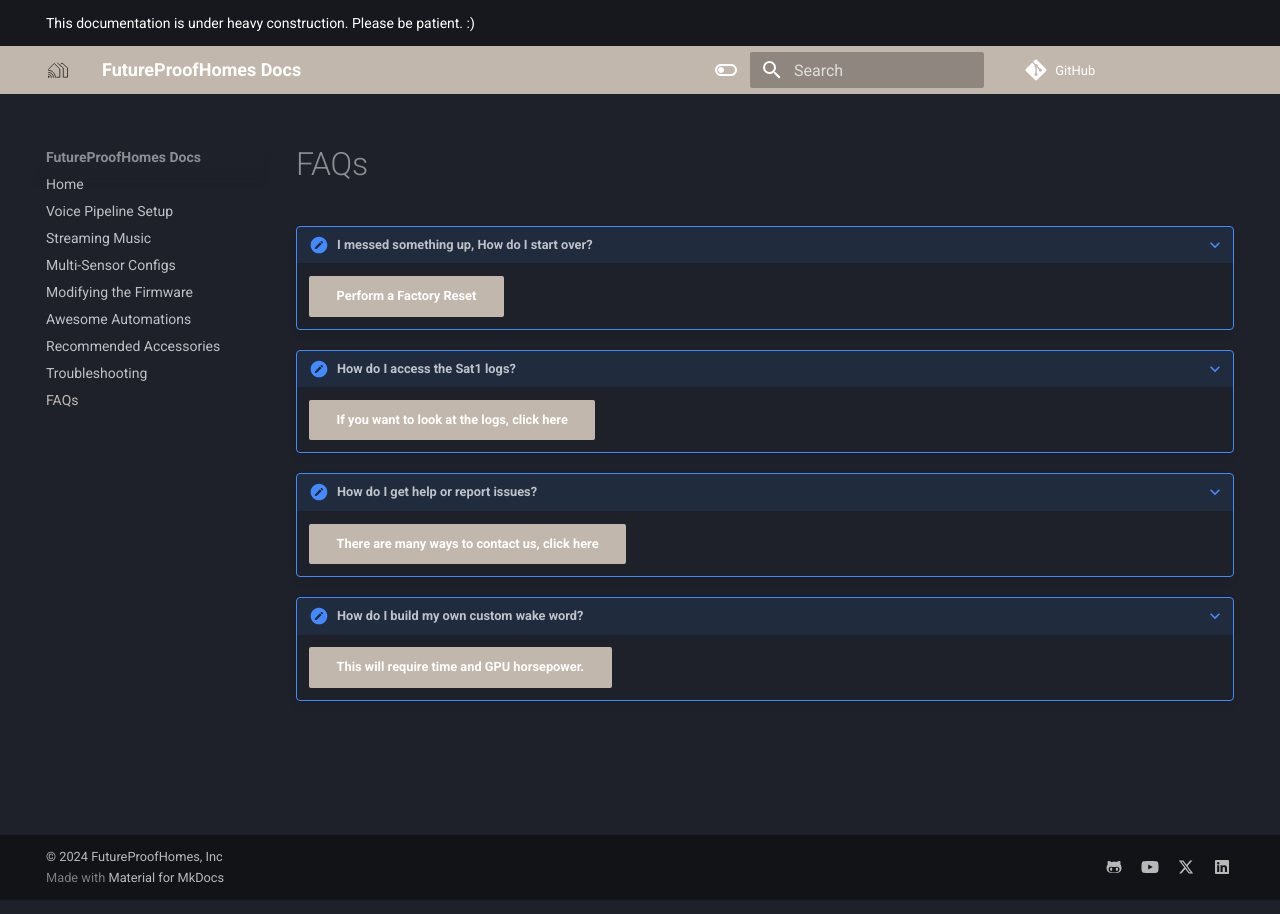
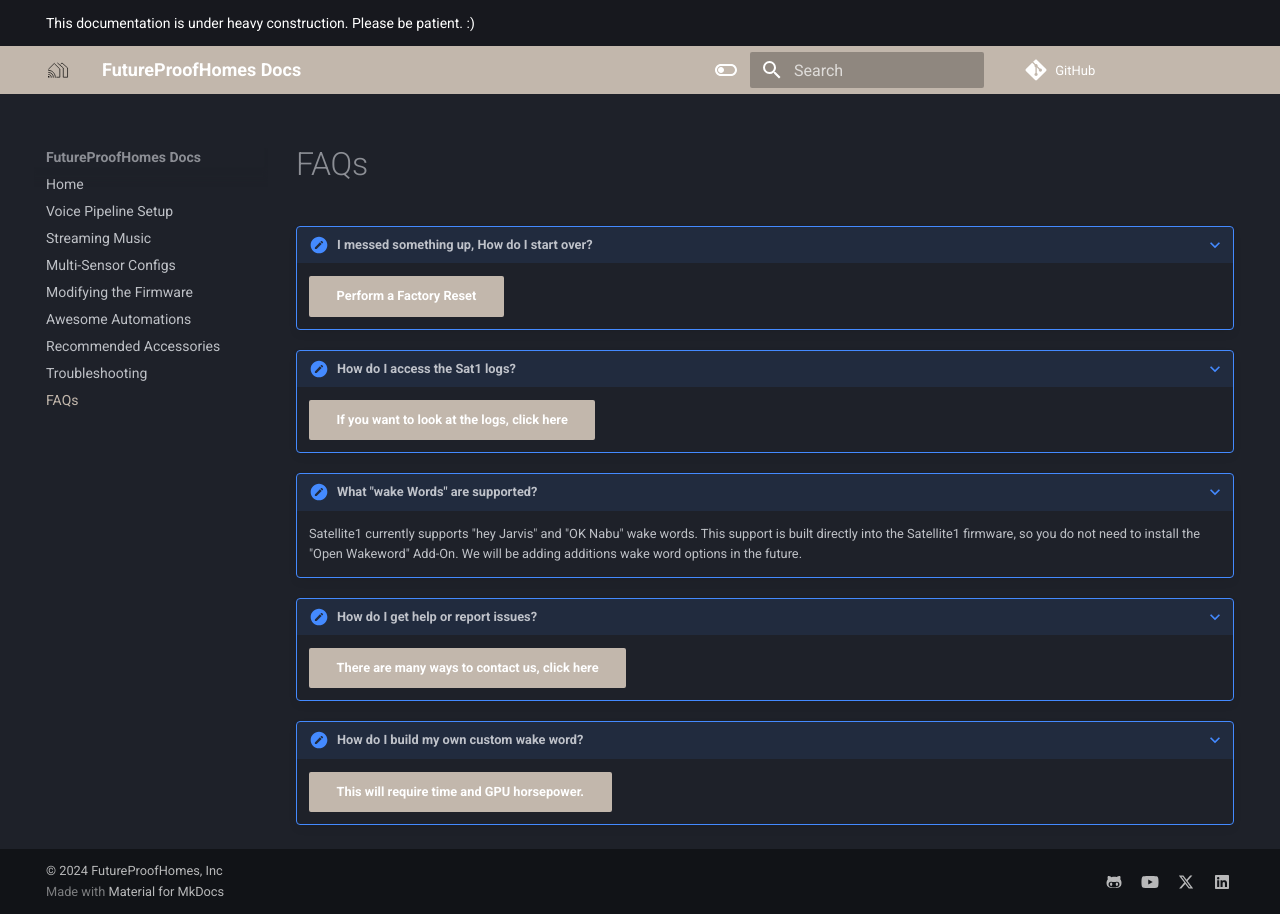
Before and after one commit to FutureProofHomes/Documentation, an MkDocs documentation site: the page built from docs/faqs.md, in a window 1280 px wide. Built offline with MkDocs 1.6.1 and Material for MkDocs 9.7.7, drawn with Linux system fonts in a browser that asks for light colours; comment, search, counter and statistics services are not loaded.

```diff
--- a/docs/faqs.md
+++ b/docs/faqs.md
@@ -8,6 +8,10 @@
 
     [If you want to look at the logs, click here](/troubleshooting/#inspecting-logs){ .md-button .md-button--primary }
 
+<a id="faq_anchor_wake_words"></a>
+???+ note "What "wake Words" are supported?"
+    Satellite1 currently supports "hey Jarvis" and "OK Nabu" wake words.  This support is built directly into the Satellite1 firmware, so you do not need to install the "Open Wakeword" Add-On. We will be adding additions wake word options in the future.
+
 <a id="faq_anchor_report_issue"></a>
 ???+ note "How do I get help or report issues?"
 
```
Also changed, not shown: docs/awesome-automations.md (+3 -0 lines), docs/recommended-accessories.md (+6 -9 lines), docs/troubleshooting.md (+2 -0 lines), docs/voice-pipeline.md (+2 -0 lines), docs/assets/Accessories-jst.png (added), docs/assets/Accessories-mmwave-HLK-LD2410.png (added), docs/assets/Accessories-powerbrick.png (added), docs/assets/Accessories-speaker-paintcap.png (added), docs/assets/Accessories-speaker.png (added), docs/assets/Accessories-speaker0.png (added).
